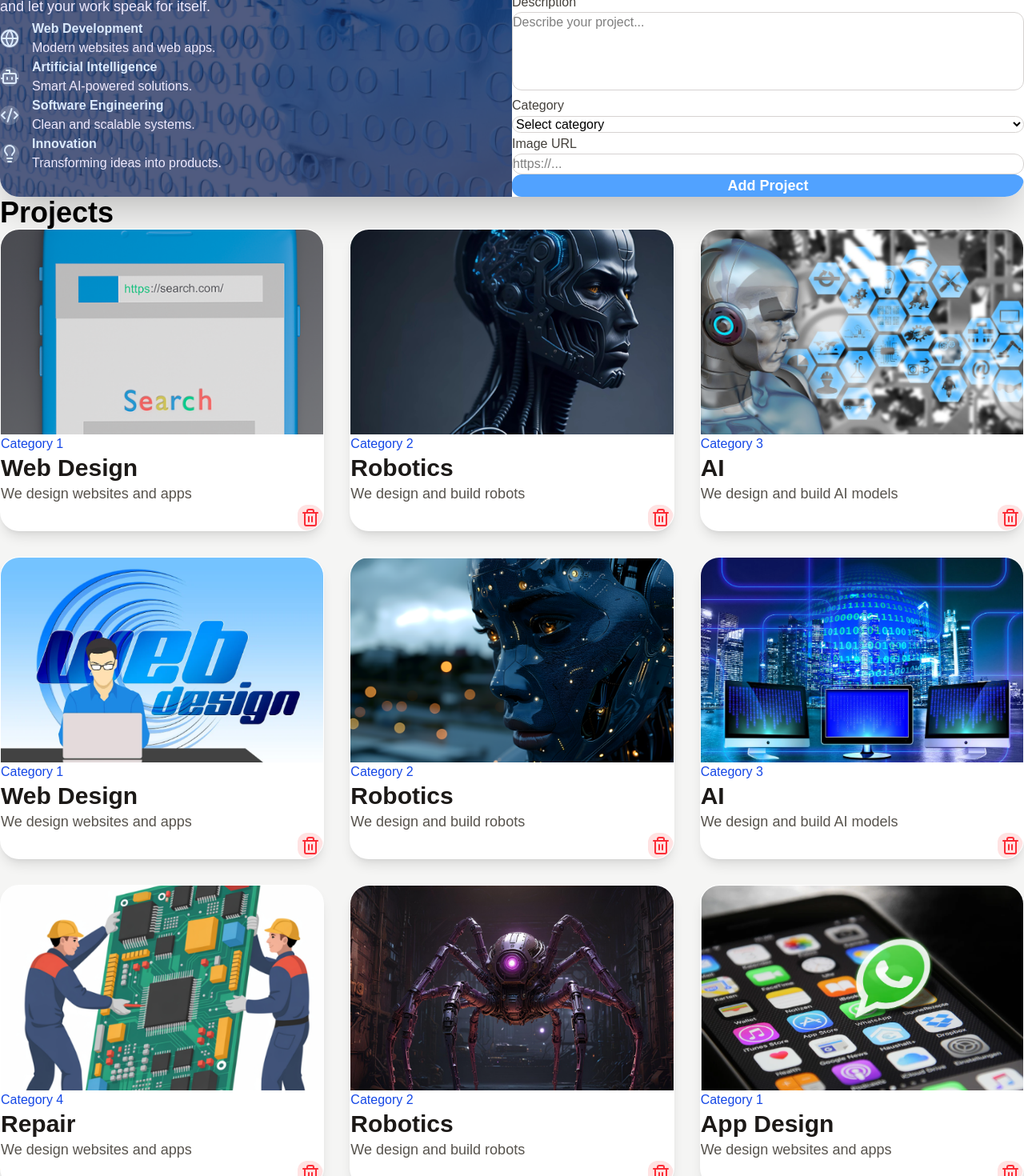
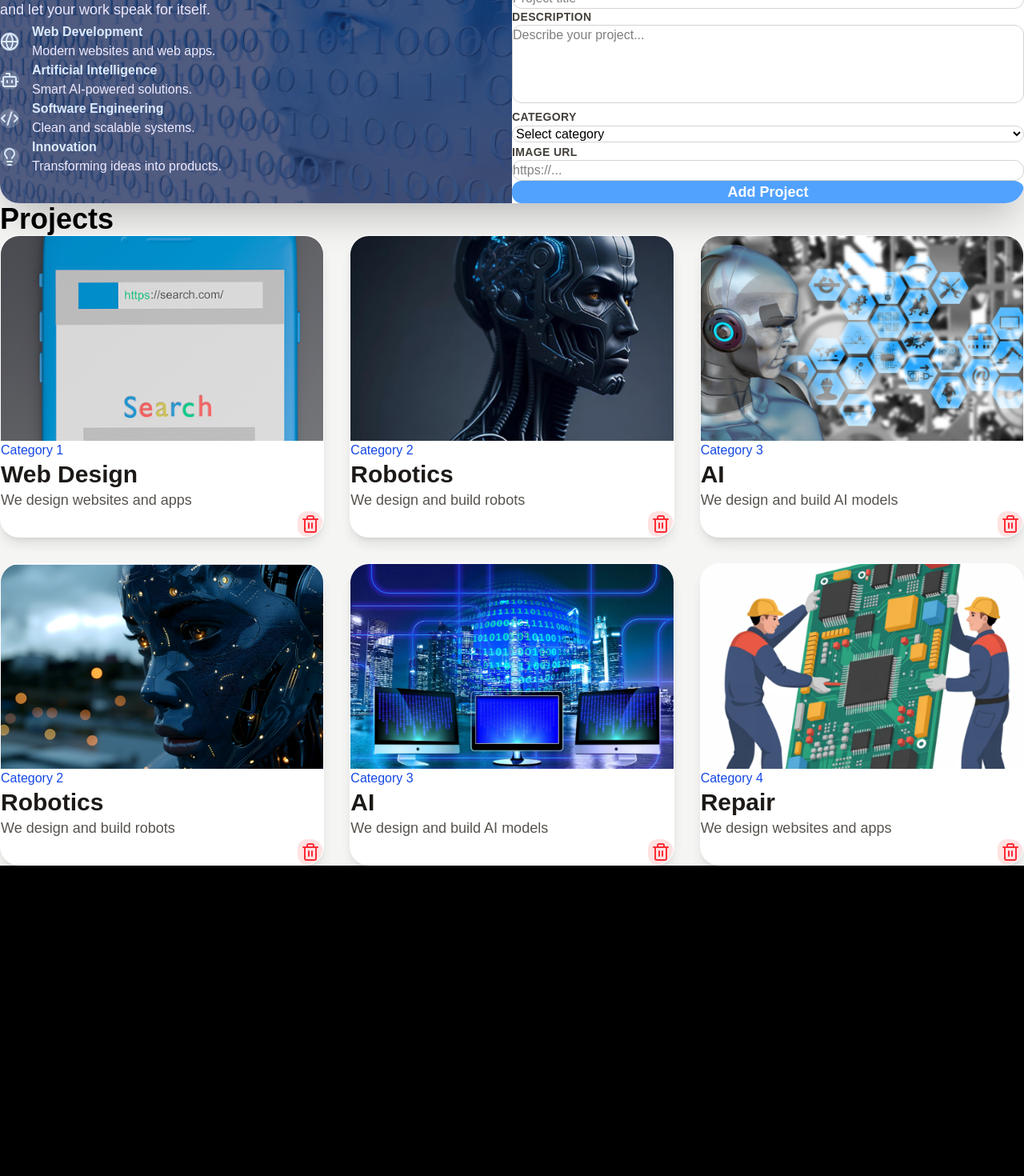
Before and after one commit to flavia-kihahu/Portofolio-platform, a React (Vite) app: page / in a window 1280 px wide. Shown: the part 200-1670 px from the top of the page at 80% size. After the commit the page ends 1282 px from the top, so only its background shows below. Built offline with nearby package versions, Linux system fonts and the light colour scheme.

Commit message:
made a few changes

```diff
--- a/src/App.jsx
+++ b/src/App.jsx
@@ -7,11 +7,8 @@ import web_design from "./assets/web_design.png";
 import Robotics from "./assets/Robotics.png";
 import AI from "./assets/AI.png";
 import AI2 from "./assets/AI2.png";
-import app_design from "./assets/app_design.png";
-import web_design2 from "./assets/web_design2.png";
 import repair from "./assets/Repair.png";
 import Robotics2 from "./assets/Robotics2.png";
-import Robotics3 from "./assets/Robotics3.png";
 
 function App() {
   const [projects, setProjects] = useState([
@@ -38,45 +35,24 @@ function App() {
     },
     {
         id: 4,
-        title: "Web Design",
-        description: "We design websites and apps",
-        image: web_design2,
-        category: "Category 1",
-    },
-    {
-        id: 5,
         title: "Robotics",
         description: "We design and build robots",
         image: Robotics2,
         category: "Category 2",
     },
     {
-        id: 6,
+        id: 5,
         title: "AI",
         description: "We design and build AI models",
         image: AI2,
         category: "Category 3",
     },
     {
-        id: 7,
+        id: 6,
         title: "Repair",
         description: "We design websites and apps",
         image: repair,
         category: "Category 4",
-    },
-    {
-        id: 8,
-        title: "Robotics",
-        description: "We design and build robots",
-        image: Robotics3,
-        category: "Category 2",
-    },
-    {
-        id: 9,
-        title: "App Design",
-        description: "We design websites and apps",
-        image: app_design,
-        category: "Category 1",
     },
   ]);
 
--- a/src/components/AddProject.jsx
+++ b/src/components/AddProject.jsx
@@ -10,7 +10,7 @@ const AddProject = ({ onAddProject }) => {
   const handleSubmit = (e) => {
     e.preventDefault();
     if (!title.trim()) return;
-    onAddProject({ title, description, image, category, id: Date.now() });
+    onAddProject({ title, description, image: image || null, category, id: Date.now() });
     setTitle("");
     setDescription("");
     setImage("");
@@ -22,15 +22,18 @@ const AddProject = ({ onAddProject }) => {
       <div className="grid w-full max-w-7xl overflow-hidden rounded-3xl shadow-2xl lg:grid-cols-2">
         <Info />
         <div className="bg-white p-10 lg:p-12">
+            <span className="rounded-full px-4 py-1 text-sm font-semibold text-blue-700">
+                Project Management
+            </span>
           <h2 className="text-3xl font-bold text-stone-900">
             Add Project
           </h2>
           <p className="mt-2 mb-8 text-stone-500">
-            Fill in the details below to add a new project.
+            Fill in the details below to add a new project. Keep the details clear and concise.
           </p>
           <form onSubmit={handleSubmit} className="space-y-6">
             <div>
-              <label className="mb-2 block font-medium text-stone-700">
+              <label className="mb-2 block text-sm font-semibold uppercase tracking-wide text-stone-700">
                 Title
               </label>
               <input
@@ -42,7 +45,7 @@ const AddProject = ({ onAddProject }) => {
               />
             </div>
             <div>
-              <label className="mb-2 block font-medium text-stone-700">
+              <label className="mb-2 block text-sm font-semibold uppercase tracking-wide text-stone-700">
                 Description
               </label>
               <textarea
@@ -54,7 +57,7 @@ const AddProject = ({ onAddProject }) => {
               />
             </div>
             <div>
-              <label className="mb-2 block font-medium text-stone-700">
+              <label className="mb-2 block text-sm font-semibold uppercase tracking-wide text-stone-700">
                 Category
               </label>
               <select
@@ -70,7 +73,7 @@ const AddProject = ({ onAddProject }) => {
               </select>
             </div>
             <div>
-              <label className="mb-2 block font-medium text-stone-700">Image URL</label>
+              <label className="mb-2 block text-sm font-semibold uppercase tracking-wide text-stone-700">Image URL</label>
               <input
                 type="text"
                 value={image}
--- a/src/components/Projects.jsx
+++ b/src/components/Projects.jsx
@@ -3,11 +3,8 @@ import web_design from "../assets/web_design.png";
 import Robotics from "../assets/Robotics.png";
 import AI from "../assets/AI.png";
 import AI2 from "../assets/AI2.png";
-import app_design from "../assets/app_design.png";
-import web_design2 from "../assets/web_design2.png";
 import repair from "../assets/Repair.png";
 import Robotics2 from "../assets/Robotics2.png";
-import Robotics3 from "../assets/Robotics3.png";
 
 const defaultProjects = [
     {
@@ -33,45 +30,24 @@ const defaultProjects = [
     },
     {
         id: 4,
-        title: "Web Design",
-        description: "We design websites and apps",
-        image: web_design2,
-        category: "Category 1",
-    },
-    {
-        id: 5,
         title: "Robotics",
         description: "We design and build robots",
         image: Robotics2,
         category: "Category 2",
     },
     {
-        id: 6,
+        id: 5,
         title: "AI",
         description: "We design and build AI models",
         image: AI2,
         category: "Category 3",
     },
     {
-        id: 7,
+        id: 6,
         title: "Repair",
         description: "We design websites and apps",
         image: repair,
         category: "Category 4",
-    },
-    {
-        id: 8,
-        title: "Robotics",
-        description: "We design and build robots",
-        image: Robotics3,
-        category: "Category 2",
-    },
-    {
-        id: 9,
-        title: "App Design",
-        description: "We design websites and apps",
-        image: app_design,
-        category: "Category 1",
     },
 ];
 
```
